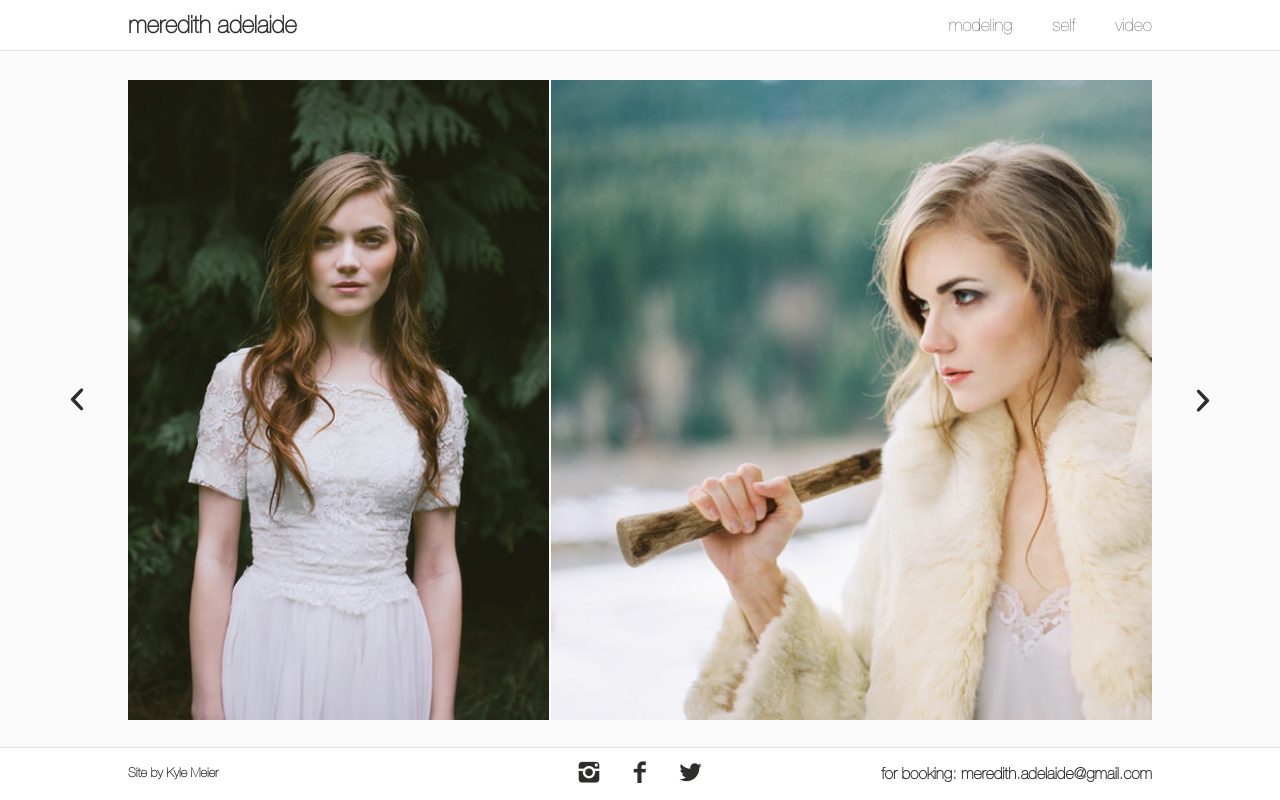
After one commit to kylemeier/freelance-projects, a PHP site: page /color in a window 1280 px wide. The commit adds this page. Run offline with PHP 8.4, Linux system fonts and the light colour scheme; some libraries are stand-ins or nearby versions.

Commit message:
cropped pictures, combined small pictures, built out bw and color sections

```diff
--- /dev/null
+++ b/meredithadelaide/color/index.php
@@ -0,0 +1,104 @@
+<!doctype html>
+<html lang='en'>
+<head>
+	<meta charset='UTF-8'>
+	<title>color</title>
+	<meta name='viewport' content='width=device-width, initial-scale=1.0, maximum-scale=1.0, user-scalable=no'/>
+	<meta http-equiv='X-UA-Compatible' content='IE=9'>
+	<link rel='stylesheet' href='../css/reset.css'>
+	<link rel='stylesheet' href='../css/style.css'>
+</head>
+<body>
+	<div class='page-container invisible'>
+		<?php include('../nav.html'); ?>
+		<div id='sliding-container'>
+			<header>
+				<h2>meredith adelaide</h2>
+				<a href='#' id='icon-nav'></a>
+			</header>
+			<div id='content-container'>
+				<div id='content-pane'>
+					<ul id='content'>
+						<li class='placeholder'>
+							<img src='' data-src='../images/modeling/1a_mini.jpg' data-owidth='433' data-oheight='659' alt='1a_mini.jpg' class='invisible'>
+						</li>
+						<li class='placeholder'>
+							<img src='' data-src='../images/modeling/Editorial-Photographer-Erich-McVey-with-Model-Meredith-Adelaide-on-Film-4pp_w800_h600_mini.jpg' data-owidth='800' data-oheight='600' alt='Editorial-Photographer-Erich-McVey-with-Model-Meredith-Adelaide-on-Film-4pp_w800_h600_mini.jpg' class='invisible'>
+						</li>
+						<li class='placeholder'>
+							<img src='' data-src='../images/modeling/IMG953338_mini.jpg' data-owidth='1080' data-oheight='1080' alt='IMG953338_mini.jpg' class='invisible'>
+						</li>
+
+						<li class='placeholder'>
+							<img src='' data-src='../images/modeling/meredithadelaide11_mini.jpg' data-owidth='1289' data-oheight='1812' alt='meredithadelaide11_mini.jpg' class='invisible'>
+						</li>
+						<li class='placeholder'>
+							<img src='' data-src='../images/modeling/meredithadelaide23_mini.jpg' data-owidth='2000' data-oheight='1502' alt='meredithadelaide23_mini.jpg' class='invisible'>
+						</li>
+						<li class='placeholder'>
+							<img src='' data-src='../images/modeling/davisayer_mini.jpg' data-owidth='888' data-oheight='1110' alt='davisayer_mini.jpg' class='invisible'>
+						</li>
+						<li class='placeholder'>
+							<img src='' data-src='../images/modeling/IMG_6370_mini.jpg' data-owidth='1080' data-oheight='1080' alt='IMG_6370_mini.jpg' class='invisible'>
+						</li>
+						<li class='placeholder'>
+							<img src='' data-src='../images/modeling/IMG954346_mini.jpg' data-owidth='998' data-oheight='998' alt='IMG954346_mini.jpg' class='invisible'>
+						</li>
+						<li class='placeholder'>
+							<img src='' data-src='../images/modeling/la_mini.jpg' data-owidth='1125' data-oheight='1500' alt='la_mini.jpg' class='invisible'>
+						</li>
+						<li class='placeholder'>
+							<img src='' data-src='../images/modeling/la1_mini.jpg' data-owidth='738' data-oheight='984' alt='la1_mini.jpg' class='invisible'>
+						</li>
+						<li class='placeholder'>
+							<img src='' data-src='../images/modeling/la2_mini.jpg' data-owidth='1125' data-oheight='1500' alt='la2_mini.jpg' class='invisible'>
+						</li>
+						<li class='placeholder'>
+							<img src='' data-src='../images/modeling/3_mini.jpg' data-owidth='606' data-oheight='969' alt='3_mini.jpg' class='invisible'>
+						</li>
+						<li class='placeholder'>
+							<img src='' data-src='../images/modeling/meredithadelaide220_mini.jpg' data-owidth='379' data-oheight='1010' alt='meredithadelaide220_mini.jpg' class='invisible'>
+						</li>
+						<li class='placeholder'>
+							<img src='' data-src='../images/modeling/erich-mcvey-ginny-au-ethereal-wedding-ideas-ocean-driftwood-sea-full-length-veil.png' data-owidth='600' data-oheight='797' alt='erich-mcvey-ginny-au-ethereal-wedding-ideas-ocean-driftwood-sea-full-length-veil.png' class='invisible'>
+						</li>
+						<li class='placeholder'>
+							<img src='' data-src='../images/modeling/erich-mcvey-ginny-au-ethereal-wedding-ideas-veil-full-length-ocean.png' data-owidth='598' data-oheight='797' alt='erich-mcvey-ginny-au-ethereal-wedding-ideas-veil-full-length-ocean.png' class='invisible'>
+						</li>
+						<li class='placeholder'>
+							<img src='' data-src='../images/modeling/erich-mcvey-ginny-oceanside-wedding-ideas-full-length-lace-veil.png' data-owidth='598' data-oheight='797' alt='erich-mcvey-ginny-oceanside-wedding-ideas-full-length-lace-veil.png' class='invisible'>
+						</li>
+						<li class='placeholder'>
+							<img src='' data-src='../images/modeling/IMG_2463_mini.JPG' data-owidth='1330' data-oheight='1330' alt='IMG_2463_mini.JPG' class='invisible'>
+						</li>
+						<li class='placeholder'>
+							<img src='' data-src='../images/modeling/IMG_2466_mini.JPG' data-owidth='1536' data-oheight='1484' alt='IMG_2466_mini.JPG' class='invisible'>
+						</li>
+						<li class='placeholder'>
+							<img src='' data-src='../images/modeling/inside_mini.jpg' data-owidth='1828' data-oheight='1104' alt='inside_mini.jpg' class='invisible'>
+						</li>
+						<li class='placeholder'>
+							<img src='' data-src='../images/modeling/louie_mini.jpg' data-owidth='633' data-oheight='950' alt='louie_mini.jpg' class='invisible'>
+						</li>
+						<li class='placeholder'>
+							<img src='' data-src='../images/modeling/nirav_4_mini.jpg' data-owidth='3840' data-oheight='5760' alt='nirav_4_mini.JPG' class='invisible'>
+						</li>
+						<li class='placeholder'>
+							<img src='' data-src='../images/modeling/nirav_5_mini.jpg' data-owidth='5760' data-oheight='3840' alt='nirav_5_mini.JPG' class='invisible'>
+						</li>
+						<li class='placeholder'>
+							<img src='' data-src='../images/modeling/nirav_6_mini.jpg' data-owidth='2989' data-oheight='4483' alt='nirav_6_mini.JPG' class='invisible'>
+						</li>
+					</ul>
+				</div>
+				<span id='icon-scroll-left'></span>
+				<span id='icon-scroll-right'></span>
+			</div>
+		</div>
+		<?php include('../footer.html'); ?>
+	</div>
+	<script src='//ajax.googleapis.com/ajax/libs/jquery/1.11.1/jquery.min.js'></script>
+	<script src='//ajax.googleapis.com/ajax/libs/jqueryui/1.10.4/jquery-ui.min.js'></script>
+	<script src='../js/script.js'></script>
+</body>
+</html>
--- a/meredithadelaide/nav.html
+++ b/meredithadelaide/nav.html
@@ -1,20 +1,20 @@
 <nav class='navbar-toggle'>
 	<ul>
 		<li class='nav-item'>
-			<p>modeling<span class='icon-dropdown'></span></p>
+			<p>modeling</p>
 			<ul>
-				<li><a href='#'>black and white</a></li>
-				<li><a href='#'>color</a></li>
+				<li><a href='../blackandwhite'>black and white</a></li>
+				<li><a href='../color'>color</a></li>
 				<li><a href='#'>film</a></li>
 				<li><a href='#'>print</a></li>
 			</ul>
 		</li>
 		<li class='nav-item'>
-			<p>self<span class='icon-dropdown'></span></p>
+			<p>self</p>
 			<ul>
 				<li><a href="">tied up and tousled</a></li>
-				<li><a href="">solestruck - black white kick</a></li>
-				<li><a href="">solestruck - ¥E§ we are the shit</a></li>
+				<li><a href="">solestruck - b/w kick</a></li>
+				<li><a href="">solestruck - ¥E§</a></li>
 				<li><a href="">bridge and burn</a></li>
 				<li><a href="">demimonde</a></li>
 			</ul>
```
Also changed, not shown: meredithadelaide/blackandwhite/index.php (added, +70 -0 lines), meredithadelaide/css/style.css (+20 -14 lines), meredithadelaide/index.php (+39 -23 lines), meredithadelaide/sass/style.scss (+31 -18 lines), meredithadelaide/images/modeling/14_mini.jpg, meredithadelaide/images/modeling/3_mini.jpg, meredithadelaide/images/modeling/5_mini.jpg, meredithadelaide/images/modeling/meredithadelaide129_mini.jpg (added), meredithadelaide/images/modeling/meredithadelaide220_mini.jpg (added), meredithadelaide/images/modeling/meredithadelaide24a_mini.jpg (added), meredithadelaide/images/modeling/meredithadelaide24b_mini.jpg (added), meredithadelaide/images/modeling/meredithadelaide24combine_mini.jpg (added), meredithadelaide/images/modeling/meredithadelaide65_mini.jpg (added).
